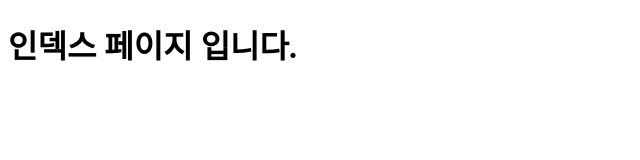
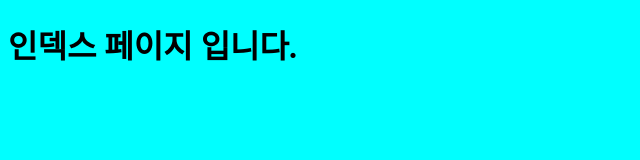
Before and after one commit to unam90/MyRepo, a plain HTML site: page index.html in a window 1280 px wide. Shown: the whole page, without its empty margins (0-640 px from the left). Drawn offline with Linux system fonts and the light colour scheme.

Commit message:
style added

```diff
--- a/index.html
+++ b/index.html
@@ -5,6 +5,12 @@
     <meta http-equiv="X-UA-Compatible" content="IE=edge">
     <meta name="viewport" content="width=device-width, initial-scale=1.0">
     <title>index.html</title>
+    <style>
+        html, body{
+            height: 100%;
+            background-color: aqua;
+        }
+    </style>
 </head>
 <body>
     <h1>인덱스 페이지 입니다.</h1>
```
